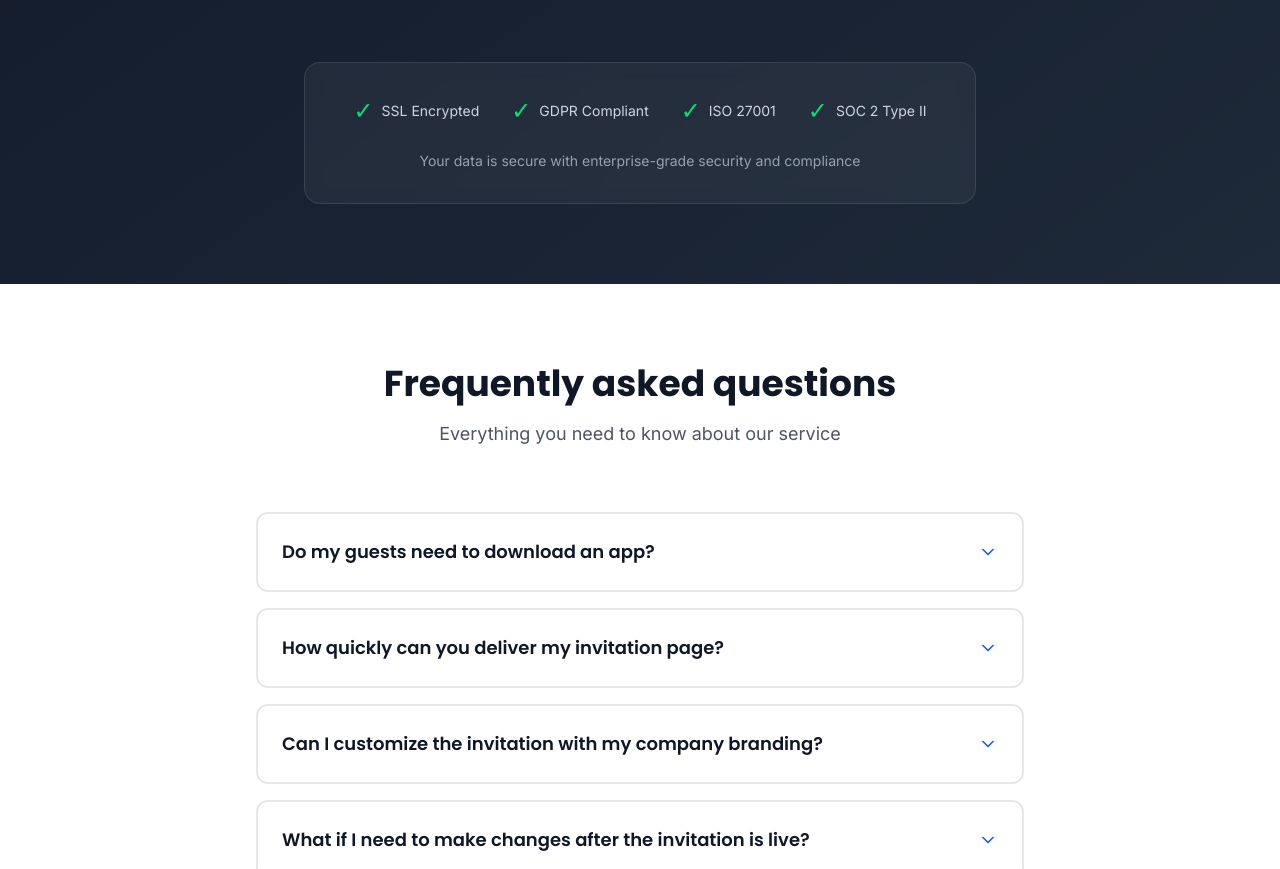
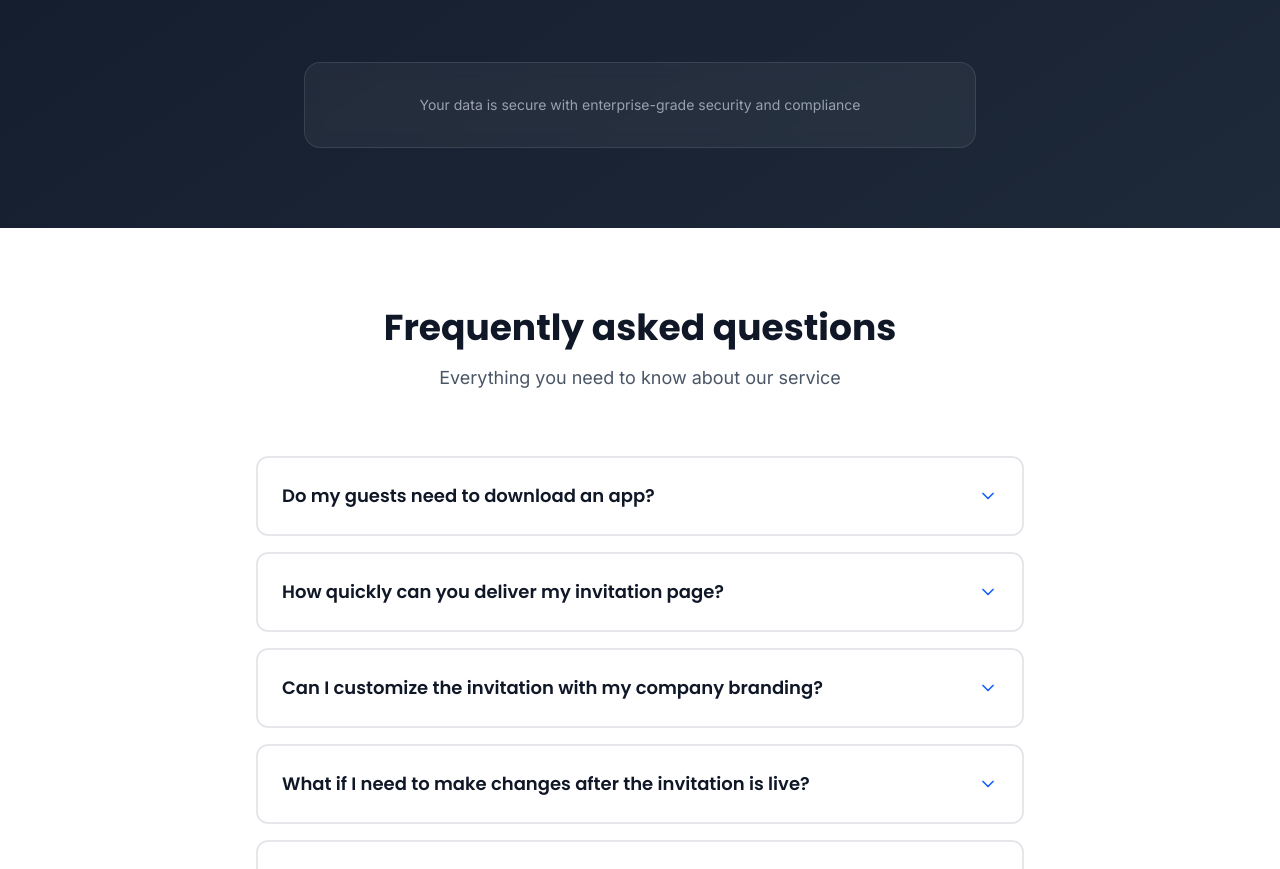
Before and after one commit to abdullahmuhammedkhader-code/invitedu.version2, a React (Vite) app: page / in a window 1280 px wide. Shown: the part 7200-8069 px from the top of the page. Built offline with nearby package versions, Linux system fonts and the light colour scheme.

Commit message:
have removed the data security details from the website

```diff
--- a/src/app/components/TrustSection.tsx
+++ b/src/app/components/TrustSection.tsx
@@ -89,24 +89,7 @@ export function TrustSection() {
         {/* Trust badges */}
         <div className="text-center max-w-2xl mx-auto">
           <div className="bg-white/5 backdrop-blur-sm border border-white/10 rounded-2xl p-8">
-            <div className="flex flex-wrap items-center justify-center gap-8 mb-6">
-              <div className="flex items-center gap-2">
-                <span className="text-green-400 text-2xl">✓</span>
-                <span className="text-sm text-gray-300">SSL Encrypted</span>
-              </div>
-              <div className="flex items-center gap-2">
-                <span className="text-green-400 text-2xl">✓</span>
-                <span className="text-sm text-gray-300">GDPR Compliant</span>
-              </div>
-              <div className="flex items-center gap-2">
-                <span className="text-green-400 text-2xl">✓</span>
-                <span className="text-sm text-gray-300">ISO 27001</span>
-              </div>
-              <div className="flex items-center gap-2">
-                <span className="text-green-400 text-2xl">✓</span>
-                <span className="text-sm text-gray-300">SOC 2 Type II</span>
-              </div>
-            </div>
+
             <p className="text-gray-400 text-sm">
               Your data is secure with enterprise-grade security and compliance
             </p>
```
